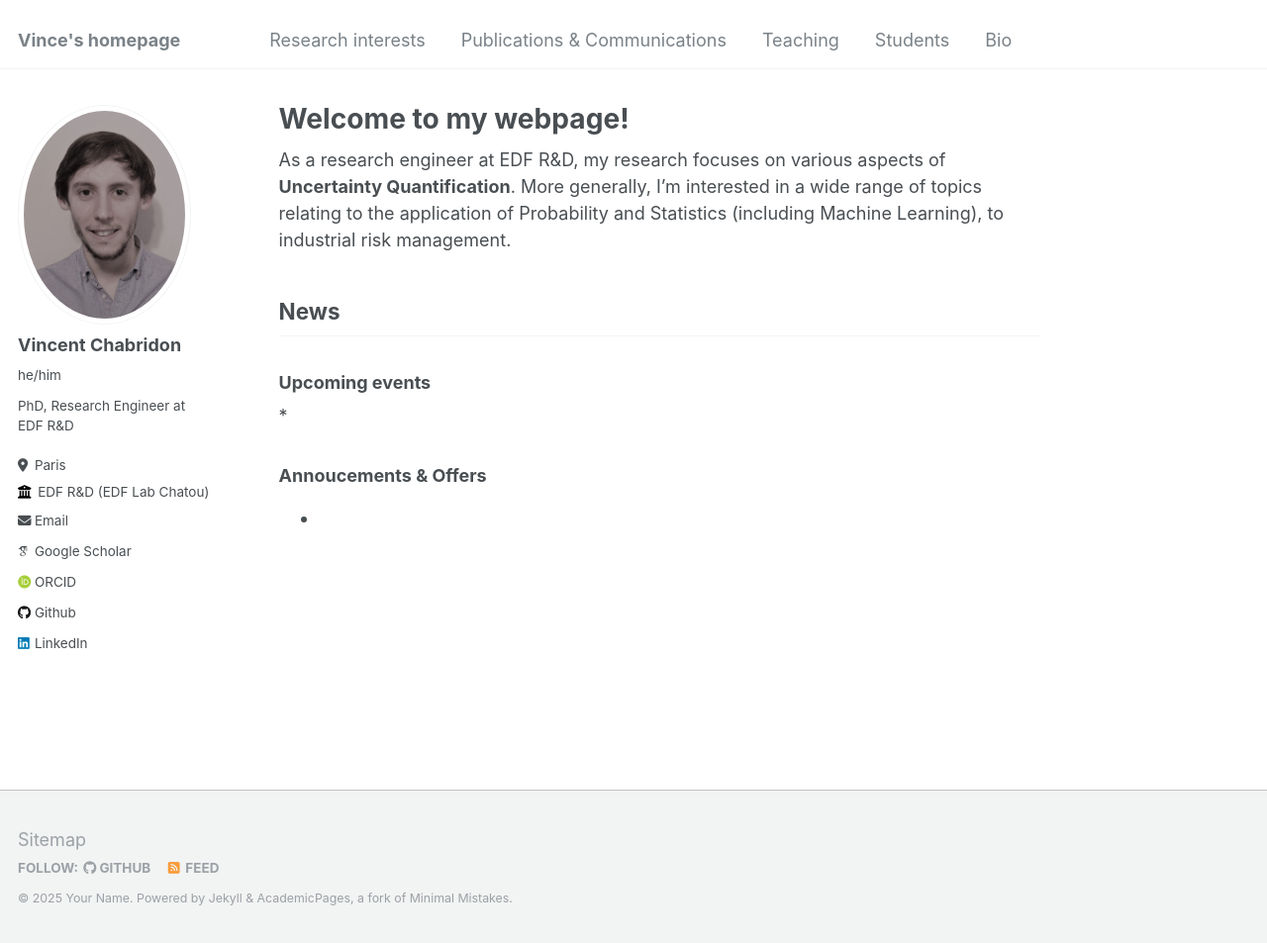
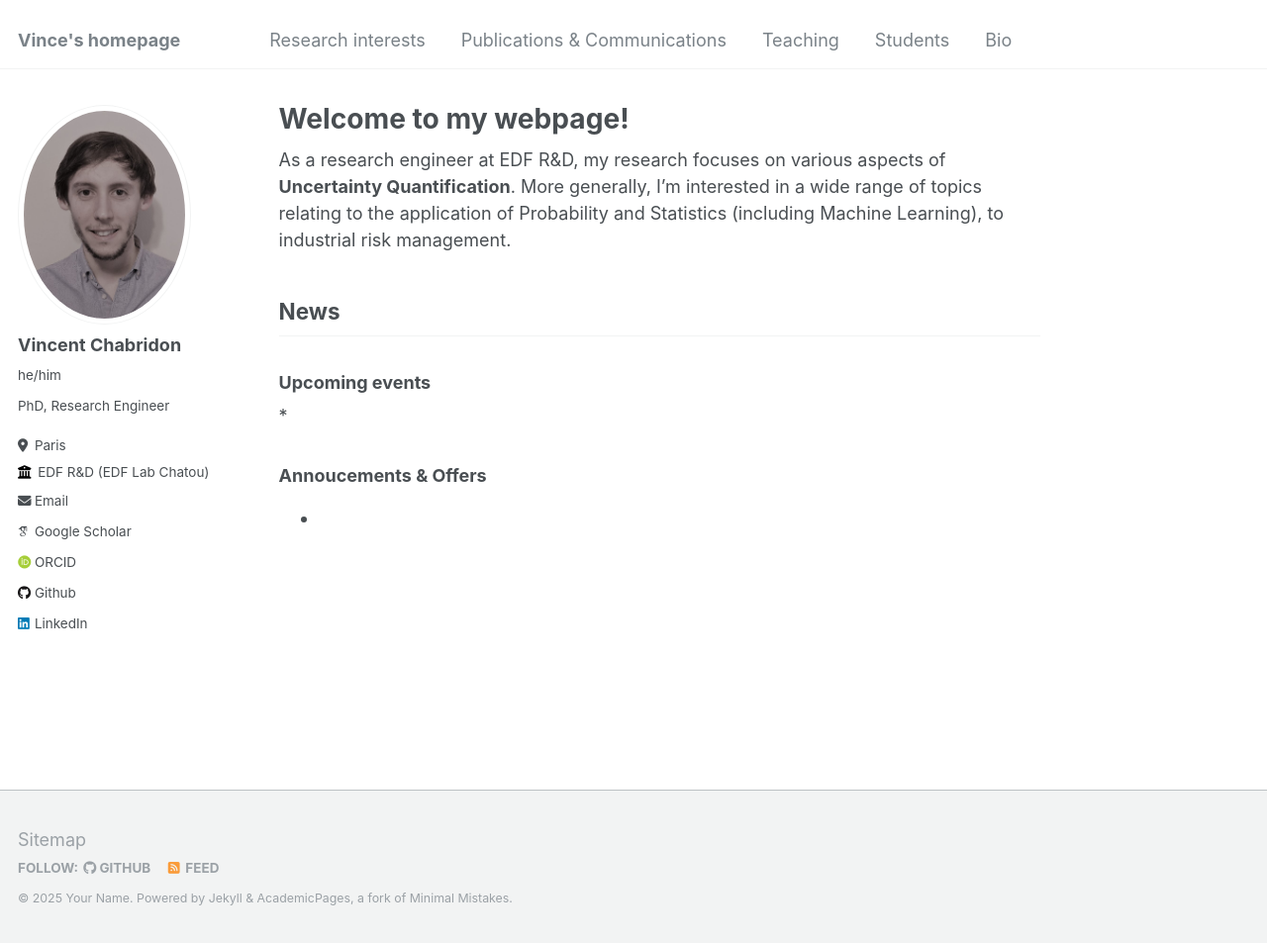
Before and after one commit to vchabri/vchabri.github.io, a Jekyll site: the page built from _pages/about.md, in a window 1280 px wide and 953 px high. Shown: the whole window at 99% size. Built offline with Jekyll 4.4.1, drawn with Linux system fonts in a browser that asks for light colours; some web fonts are replaced.

Commit message:
Update _config.yml

```diff
--- a/_config.yml
+++ b/_config.yml
@@ -24,7 +24,7 @@ author:
   avatar           : "pic_VCN_slate.jpg"
   name             : "Vincent Chabridon"
   pronouns         : "he/him"
-  bio              : "PhD, Research Engineer at EDF R&D"
+  bio              : "PhD, Research Engineer"
   location         : "Paris"
   employer         : "EDF R&D (EDF Lab Chatou)"
   uri              : # URL
```
